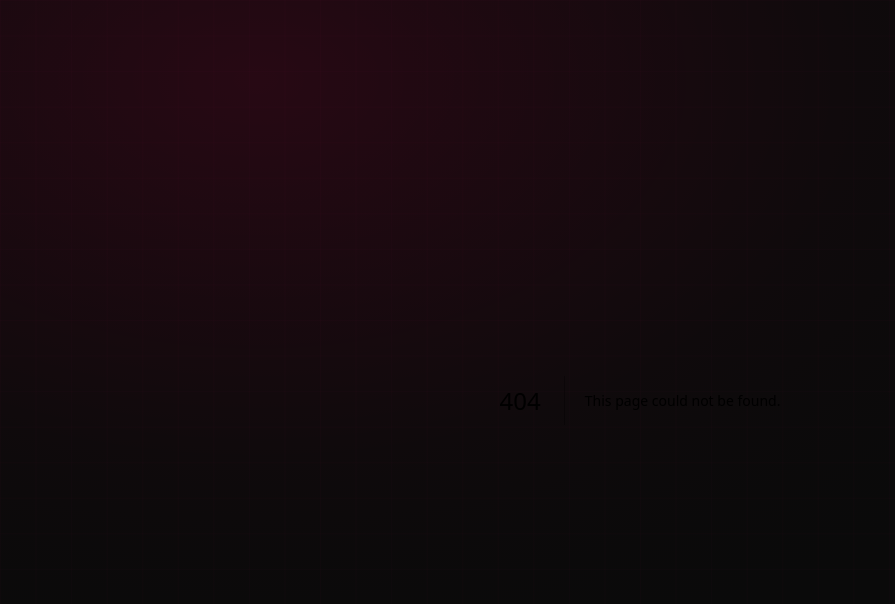
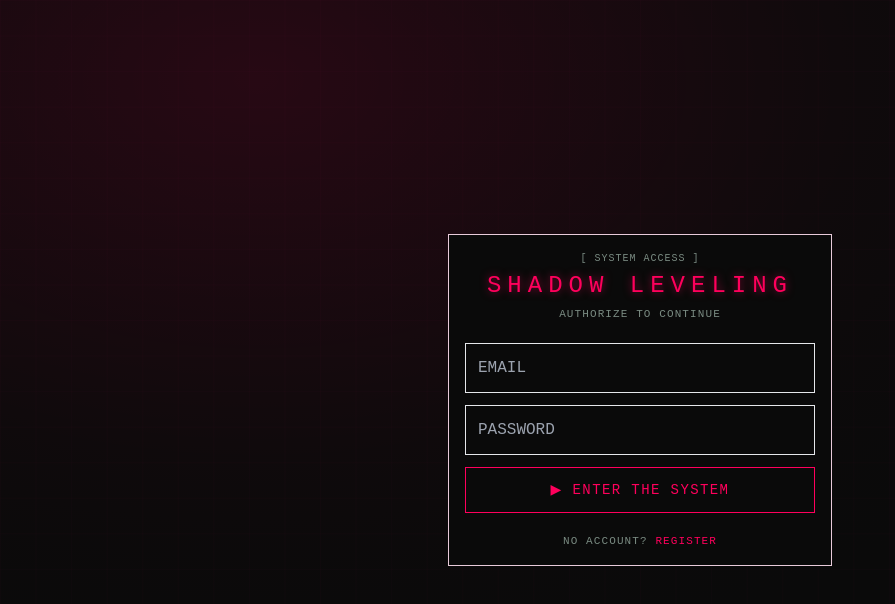
Before and after one commit to JeK-ql/school-test, a Next.js app: page /login in a window 1280 px wide. Before the commit this address had no page. Shown: the top 604 px of the page, without its empty margins (0-895 px from the left). Built offline with nearby package versions, Linux system fonts and the light colour scheme.

Commit message:
feat(auth): login and register pages

```diff
--- /dev/null
+++ b/src/app/(auth)/layout.tsx
@@ -0,0 +1,3 @@
+export default function AuthLayout({ children }: { children: React.ReactNode }) {
+  return <div className="min-h-screen flex items-center justify-center p-6">{children}</div>;
+}
--- /dev/null
+++ b/src/app/(auth)/login/page.tsx
@@ -0,0 +1,59 @@
+'use client';
+import { useState } from 'react';
+import { signIn } from 'next-auth/react';
+import Link from 'next/link';
+import { NeonCard } from '@/components/ui/NeonCard';
+import { NeonButton } from '@/components/ui/NeonButton';
+
+export default function LoginPage() {
+  const [email, setEmail] = useState('');
+  const [password, setPassword] = useState('');
+  const [error, setError] = useState<string | null>(null);
+  const [loading, setLoading] = useState(false);
+
+  async function onSubmit(e: React.FormEvent) {
+    e.preventDefault();
+    setLoading(true);
+    setError(null);
+    const res = await signIn('credentials', { email, password, redirect: false });
+    setLoading(false);
+    if (res?.error) setError('Невірний email або пароль');
+    else window.location.href = '/dashboard';
+  }
+
+  return (
+    <NeonCard className="max-w-sm w-full">
+      <div className="text-center mb-5">
+        <div className="text-[10px] tracking-widest text-muted uppercase">[ SYSTEM ACCESS ]</div>
+        <div className="text-2xl tracking-[0.25em] text-accent text-glow mt-1">SHADOW LEVELING</div>
+        <div className="text-[11px] tracking-widest text-muted mt-1">AUTHORIZE TO CONTINUE</div>
+      </div>
+      <form onSubmit={onSubmit} className="space-y-3">
+        <input
+          type="email"
+          required
+          value={email}
+          onChange={(e) => setEmail(e.target.value)}
+          placeholder="EMAIL"
+          className="block w-full p-3 bg-transparent border border-[color:var(--accent-color)]/25 text-text focus:border-accent focus:outline-none focus:shadow-glow"
+        />
+        <input
+          type="password"
+          required
+          minLength={8}
+          value={password}
+          onChange={(e) => setPassword(e.target.value)}
+          placeholder="PASSWORD"
+          className="block w-full p-3 bg-transparent border border-[color:var(--accent-color)]/25 text-text focus:border-accent focus:outline-none focus:shadow-glow"
+        />
+        {error && <div className="text-danger text-xs tracking-wider">{error}</div>}
+        <NeonButton type="submit" disabled={loading} size="lg" className="w-full">
+          {loading ? 'LOADING...' : '▶ ENTER THE SYSTEM'}
+        </NeonButton>
+        <div className="text-center text-[11px] tracking-widest text-muted pt-2">
+          NO ACCOUNT? <Link href="/register" className="text-accent">REGISTER</Link>
+        </div>
+      </form>
+    </NeonCard>
+  );
+}
--- /dev/null
+++ b/src/app/(auth)/register/page.tsx
@@ -0,0 +1,54 @@
+'use client';
+import { useState } from 'react';
+import Link from 'next/link';
+import { NeonCard } from '@/components/ui/NeonCard';
+import { NeonButton } from '@/components/ui/NeonButton';
+import { signIn } from 'next-auth/react';
+
+export default function RegisterPage() {
+  const [email, setEmail] = useState('');
+  const [password, setPassword] = useState('');
+  const [error, setError] = useState<string | null>(null);
+  const [loading, setLoading] = useState(false);
+
+  async function onSubmit(e: React.FormEvent) {
+    e.preventDefault();
+    setLoading(true);
+    setError(null);
+    const res = await fetch('/api/auth/register', {
+      method: 'POST',
+      headers: { 'content-type': 'application/json' },
+      body: JSON.stringify({ email, password }),
+    });
+    const data = await res.json();
+    if (!data.ok) {
+      setError(data.error ?? 'Registration failed');
+      setLoading(false);
+      return;
+    }
+    await signIn('credentials', { email, password, redirect: false });
+    window.location.href = '/dashboard';
+  }
+
+  return (
+    <NeonCard className="max-w-sm w-full">
+      <div className="text-center mb-5">
+        <div className="text-[10px] tracking-widest text-muted uppercase">[ NEW HUNTER REGISTRATION ]</div>
+        <div className="text-2xl tracking-[0.25em] text-accent text-glow mt-1">SHADOW LEVELING</div>
+      </div>
+      <form onSubmit={onSubmit} className="space-y-3">
+        <input type="email" required value={email} onChange={(e) => setEmail(e.target.value)} placeholder="EMAIL"
+          className="block w-full p-3 bg-transparent border border-[color:var(--accent-color)]/25 text-text focus:border-accent focus:outline-none focus:shadow-glow" />
+        <input type="password" required minLength={8} value={password} onChange={(e) => setPassword(e.target.value)} placeholder="PASSWORD (≥8)"
+          className="block w-full p-3 bg-transparent border border-[color:var(--accent-color)]/25 text-text focus:border-accent focus:outline-none focus:shadow-glow" />
+        {error && <div className="text-danger text-xs tracking-wider">{error}</div>}
+        <NeonButton type="submit" disabled={loading} size="lg" className="w-full">
+          {loading ? 'LOADING...' : '◢ CREATE ACCOUNT'}
+        </NeonButton>
+        <div className="text-center text-[11px] tracking-widest text-muted pt-2">
+          HAVE ACCOUNT? <Link href="/login" className="text-accent">LOGIN</Link>
+        </div>
+      </form>
+    </NeonCard>
+  );
+}
--- a/src/app/layout.tsx
+++ b/src/app/layout.tsx
@@ -1,17 +1,20 @@
 import './globals.css';
 import type { Metadata } from 'next';
 import { ThemeProvider } from '@/components/ThemeProvider';
+import { SessionClientProvider } from '@/components/SessionClientProvider';
 
 export const metadata: Metadata = {
   title: 'Shadow Leveling',
-  description: 'Train your skills. Level up. Solo Leveling edition.',
+  description: 'Train your skills. Level up.',
 };
 
 export default function RootLayout({ children }: { children: React.ReactNode }) {
   return (
     <html lang="uk">
       <body>
-        <ThemeProvider>{children}</ThemeProvider>
+        <SessionClientProvider>
+          <ThemeProvider>{children}</ThemeProvider>
+        </SessionClientProvider>
       </body>
     </html>
   );
--- /dev/null
+++ b/src/components/SessionClientProvider.tsx
@@ -0,0 +1,5 @@
+'use client';
+import { SessionProvider } from 'next-auth/react';
+export function SessionClientProvider({ children }: { children: React.ReactNode }) {
+  return <SessionProvider>{children}</SessionProvider>;
+}
```
